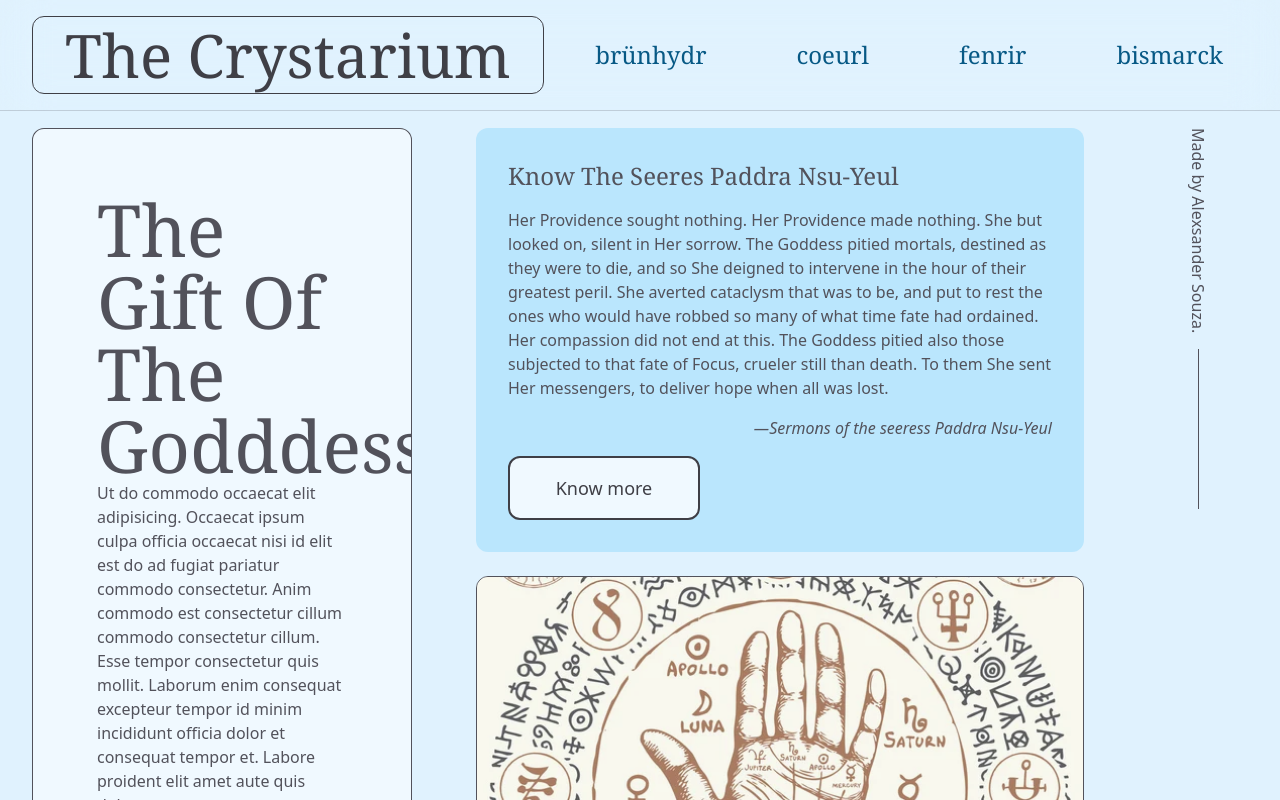
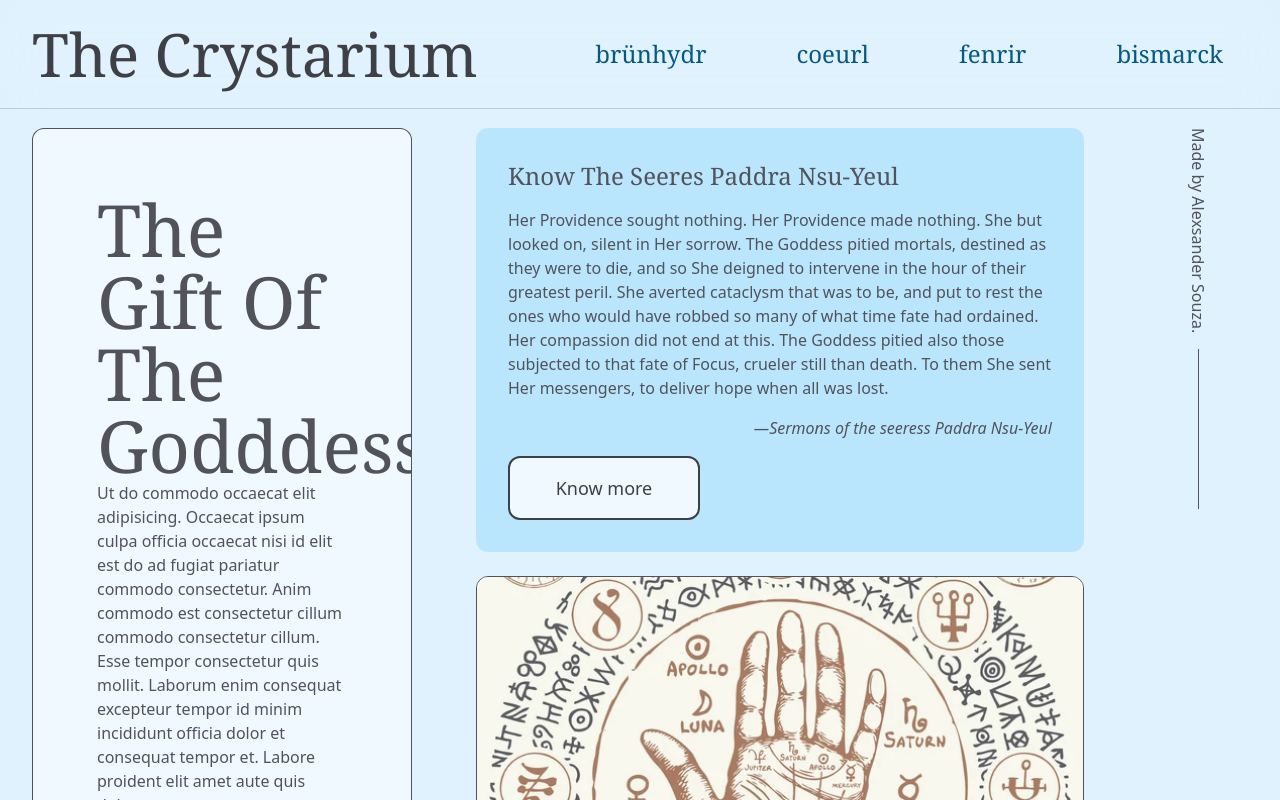
Before and after one commit to alexsandersouzafr/study-playground, a Next.js app: page / in a window 1280 px wide. Built offline with nearby package versions, Linux system fonts and the light colour scheme.

Commit message:
style: layout tweak

```diff
--- a/components/navbar.tsx
+++ b/components/navbar.tsx
@@ -7,7 +7,7 @@ export default function Navbar() {
         style={{ "--i": 2 } as React.CSSProperties}
         className="slide-down flex w-full items-center justify-between px-8 py-4"
       >
-        <h1 className="reveal-right rounded-xl border px-8 py-2 font-serif text-6xl">
+        <h1 className="reveal-right rounded-xl py-2 font-serif text-6xl">
           The Crystarium
         </h1>
         <nav className="flex gap-10 font-serif text-2xl text-sky-800">
--- a/components/section-1.tsx
+++ b/components/section-1.tsx
@@ -132,7 +132,7 @@ export default function Section1() {
       </div>
       <div
         style={
-          { "--i": 16, "--slide-direction": "slide-up" } as React.CSSProperties
+          { "--i": 1, "--slide-direction": "slide-up" } as React.CSSProperties
         }
         className="slide writing-vertical flex items-center gap-4 border-none text-zinc-600"
       >
```
